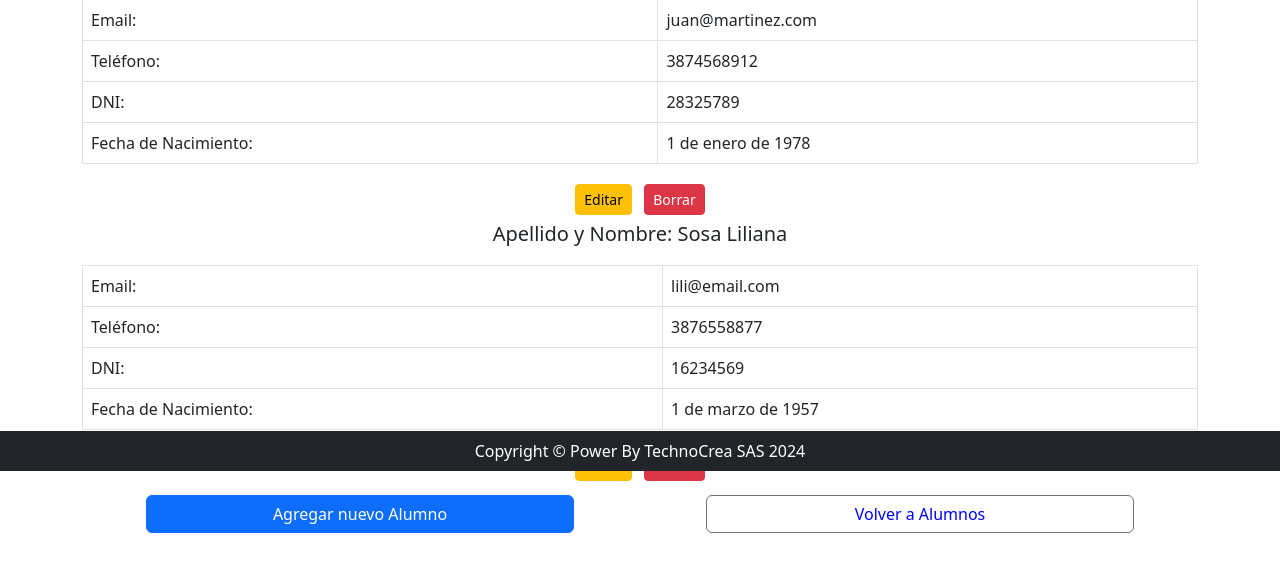
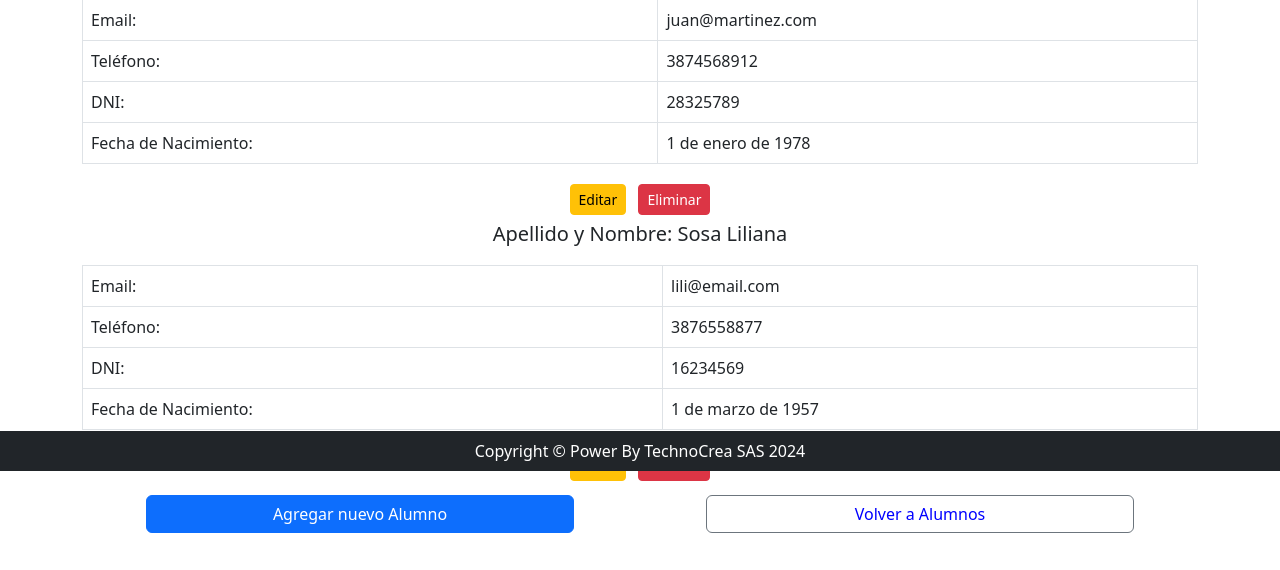
Before and after one commit to Ocolmanl/Entrega_final, a Django app: page /usuario/alumno/list in a window 1280 px wide. Shown: the part 329-899 px from the top of the page. Run offline with Django 5.2, Linux system fonts and the light colour scheme; data comes from the database, SQL or seed files in the repository; both versions use the stored data as it was after the commit; some libraries are stand-ins or nearby versions.

Commit message:
Feat: Cargando correccion funcion delete en alumno

```diff
--- a/PersonalTrainer/usuario/templates/usuario/alumnos_list.html
+++ b/PersonalTrainer/usuario/templates/usuario/alumnos_list.html
@@ -52,8 +52,8 @@
                     </table>
                 </div>
                 <div class="text-center">
-                    <a href="" class="btn btn-warning btn-sm m-1">Editar</a>
-                    <a href="" class="btn btn-danger btn-sm m-1">Borrar</a>
+                    <a href="#!" class="btn btn-warning btn-sm m-1">Editar</a>
+                    <a href="{% url 'usuario:alumnos_delete' alumno.id %}" class="btn btn-danger btn-sm m-1">Eliminar</a>
                 </div>
 
 
--- a/PersonalTrainer/usuario/templates/usuario/confirm_delete_alumno.html
+++ b/PersonalTrainer/usuario/templates/usuario/confirm_delete_alumno.html
@@ -13,7 +13,7 @@
                 {% csrf_token %}
                 <button type="submit" class="btn btn-danger">Confirmar</button>
             </form>
-            <a href="{% url 'usuario:index' %}" class="btn btn-secondary">Volver al     inicio</a>
+            <a href="{% url 'usuario:index' %}" class="btn btn-secondary">Volver al inicio</a>
         </div>
     </div>
 
--- a/PersonalTrainer/usuario/templates/usuario/rutina_list.html
+++ b/PersonalTrainer/usuario/templates/usuario/rutina_list.html
@@ -34,10 +34,6 @@
                             </tr>
                         </tbody>
                     </table>
-                    <div class="text-center">
-                        <a href="" class="btn btn-warning btn-sm m-1">Editar</a>
-                        <a href="" class="btn btn-danger btn-sm m-1">Borrar</a>
-                    </div
                 </div>
                 <div class="text-center">
                     <a href="" class="btn btn-close-white btn-sm m-1">Volver a Rutina</a>
--- a/PersonalTrainer/usuario/views.py
+++ b/PersonalTrainer/usuario/views.py
@@ -23,7 +23,7 @@ def alumnos_update(request, pk: int):
         form = Alumno(request.POST, instance=consulta)
         if form.is_valid():
             form.save()
-            return redirect("usuario/alumnos_list.html")
+            return redirect("usuario:alumnos_list")
     else:  # GET
         form = Alumno(instance=consulta)
     return render(request, "usuario/alumnos_form.html", {"form": form})
@@ -32,8 +32,9 @@ def alumnos_delete(request, pk: int):
     consulta = Alumno.objects.get(id=pk)
     if request.method == "POST":
         consulta.delete()
-        return redirect("usuario:consulta_alumnos.html")
+        return redirect("usuario:alumnos_list")
     return render(request, "usuario/confirm_delete_alumno.html", {"object": consulta})
+
 def alumnos_create(request):
     if request.method == "POST":
         form = AlumnoCreateForm(request.POST)
```
Also changed, not shown: PersonalTrainer/db.sqlite3.
